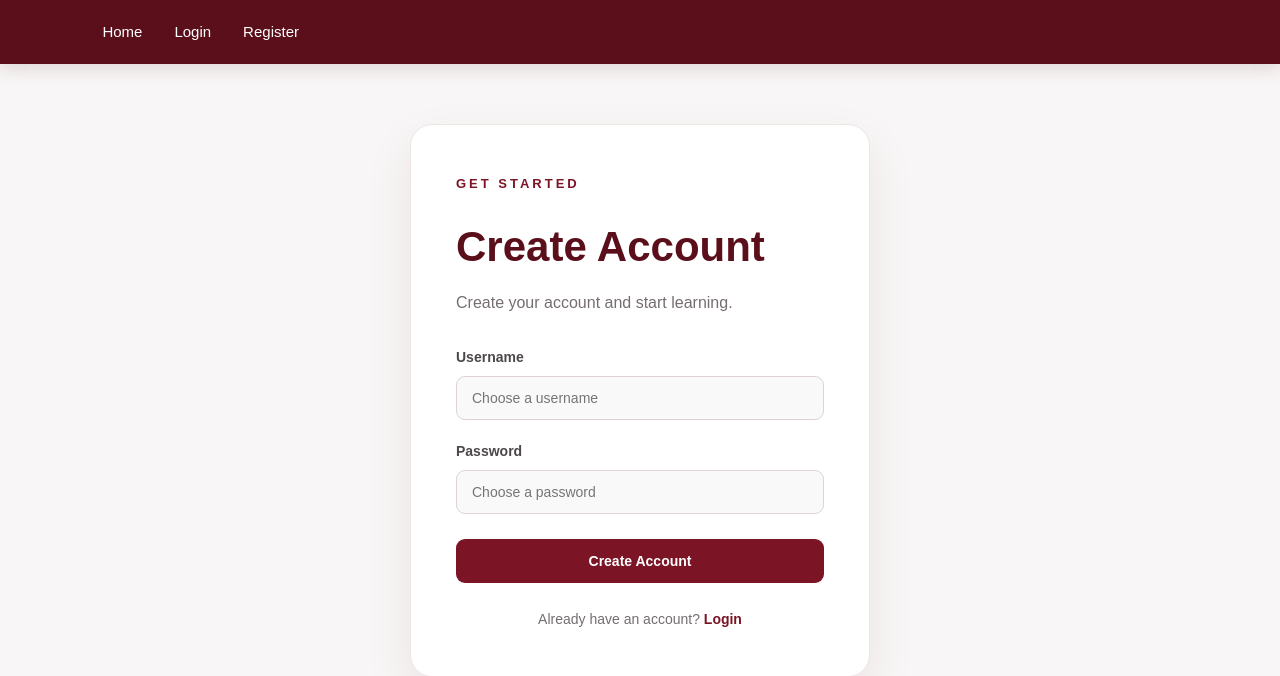
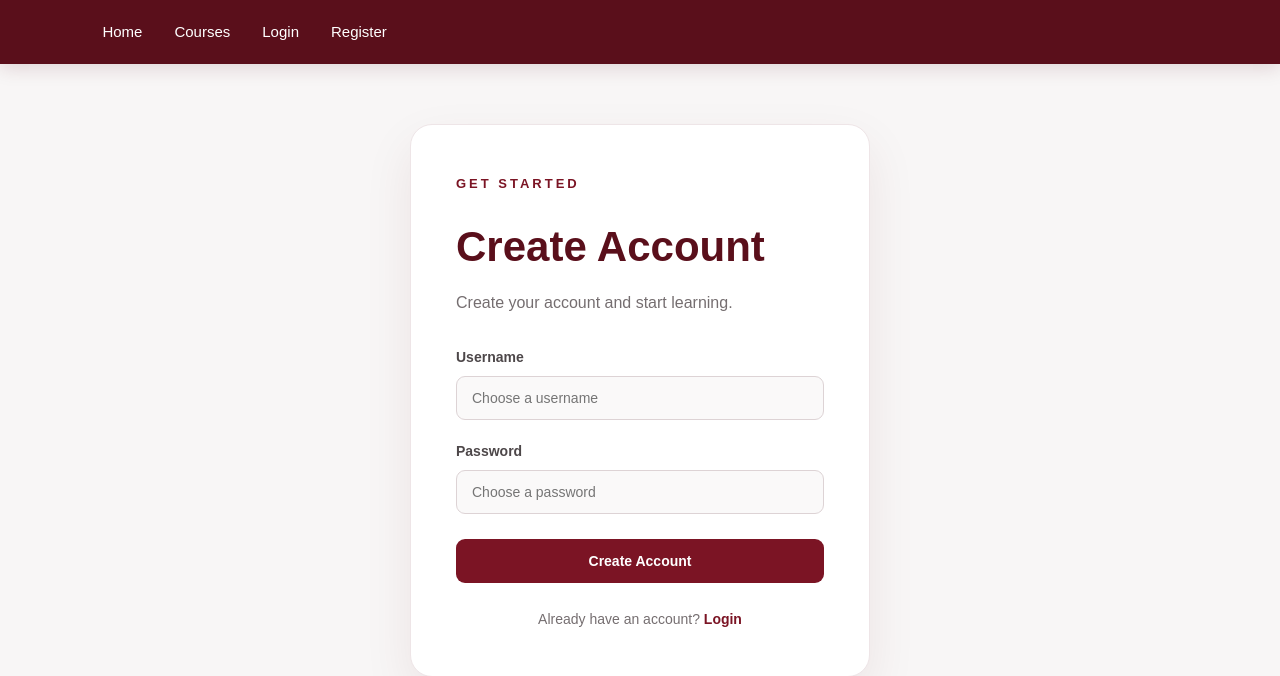
Before and after one commit to kimiajam/lms, a Django app: page /accounts/register/ in a window 1280 px wide. Shown: the top 676 px of the page. Run offline with Django 5.2, Linux system fonts and the light colour scheme.

Commit message:
Show courses in navbar for all users

```diff
--- a/courses/templates/courses/base.html
+++ b/courses/templates/courses/base.html
@@ -23,8 +23,9 @@
 <nav>
     <a href="{% url 'home' %}">Home</a>
 
+    <a href="{% url 'course_list' %}">Courses</a>
+
     {% if user.is_authenticated %}
-        <a href="{% url 'course_list' %}">Courses</a>
         <a href="{% url 'my_courses' %}">My Courses</a>
         <a href="{% url 'logout' %}">Logout</a>
     {% else %}
```
